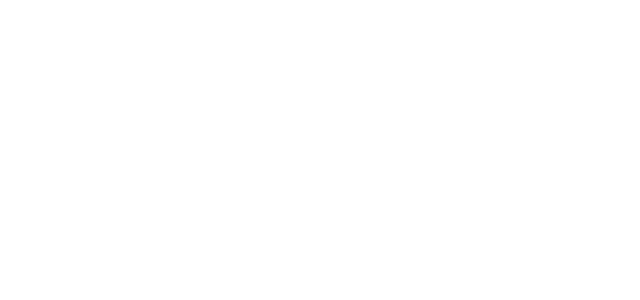
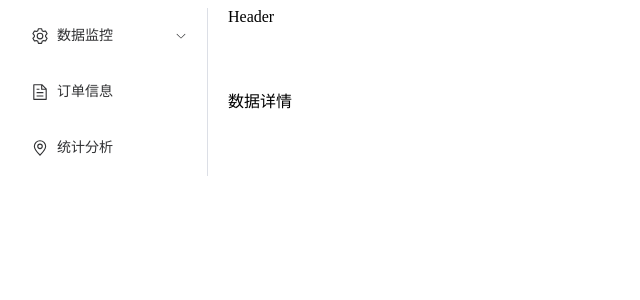
Before and after one commit to blcorder/myVue3App, a Vue app: page /dataWatch in a window 1280 px wide. Before the commit this address had no page. Shown: the top 300 px of the page, without its empty margins (0-640 px from the left). Built offline with nearby package versions, Linux system fonts and the light colour scheme.

Commit message:
'静态路由搭建'

```diff
--- a/src/router/index.ts
+++ b/src/router/index.ts
@@ -13,19 +13,28 @@
     component: HomeView,
     children: [
       {
-        path: '/Menu1',
-        name: 'Menu1',
-        component: () => import('../views/components/Menu1.vue')
+        path: '/home/',
+        redirect: '/dataWatch',
       },
       {
-        path: '/Menu2',
-        name: 'Menu2',
-        component: () => import('../views/components/Menu2.vue')
+        path: '/dataWatch',
+        name: 'dataWatch',
+        component: () => import('../views/components/dataWatch.vue')
       },
       {
-        path: '/Menu3',
-        name: 'Menu3',
-        component: () => import('../views/components/Menu3.vue')
+        path: '/listShow',
+        name: 'listShow',
+        component: () => import('../views/components/listShow.vue')
+      },
+      {
+        path: '/orderInfo',
+        name: 'orderInfo',
+        component: () => import('../views/components/orderInfo.vue')
+      },
+      {
+        path: '/tjfx',
+        name: 'tjfx',
+        component: () => import('../views/components/tjfx.vue')
       }
     ]
   }
--- a/src/views/Nav.vue
+++ b/src/views/Nav.vue
@@ -1,37 +1,38 @@
 <script setup lang="ts">
-import {
-  Document,
-  Menu as IconMenu,
-  Location,
-  Setting,
-} from '@element-plus/icons-vue'
+
 import { reactive } from 'vue'
 import Icon from './icon/Icon.vue'
+import { menus } from './data/menu'
 
-interface Imenus {
-  name: string,
-  url: string,
-  icon?: any
-}
-const items: Imenus[] = [
-  { name: "菜单一", url: '/Menu1', icon: Setting },
-  { name: "菜单二", url: '/Menu2', icon: Document },
-  { name: "菜单三", url: '/Menu3', icon: Location }
-]
-const menus = reactive(items)
 </script>
 
 
 <template>
   <div class="nav-aside">
     <el-menu default-active="2" class="el-menu-vertical-demo" router>
-      <el-menu-item :key="item" v-for="item in menus" :index="item.url">
-        <el-icon>
-          <!-- <component :is="item.icon" /> -->
-          <Icon :icon="item.icon"/>
-        </el-icon>
-        {{ item.name }}
-      </el-menu-item>
+      <template v-for="item in menus" :key="item">
+        <el-sub-menu v-if="item.children" index="item.url">
+          <template #title>
+            <el-icon>
+              <Icon :icon="item.icon" />
+            </el-icon>
+            <span>{{ item.name }}</span>
+          </template>
+          <el-menu-item :key="child" v-for="child in item.children" :index="child.url">
+            <el-icon>
+              <Icon :icon="child.icon" />
+            </el-icon>
+            {{ child.name }}
+          </el-menu-item>
+        </el-sub-menu>
+
+        <el-menu-item v-else :index="item.url">
+          <el-icon>
+            <Icon :icon="item.icon" />
+          </el-icon>
+          {{ item.name }}
+        </el-menu-item>
+      </template>
     </el-menu>
   </div>
 </template>
--- a/src/views/components/Menu1.vue
+++ b/src/views/components/dataWatch.vue
@@ -3,7 +3,7 @@
 </script>
 
 <template>
-    1
+    数据详情
 </template>
 
 <style scoped>
--- a/src/views/components/Menu3.vue
+++ b/src/views/components/listShow.vue
@@ -3,9 +3,7 @@
 </script>
 
 <template>
-    3
+    列表展示
 </template>
 
-<style scoped>
-
-</style>
+<style scoped></style>
--- a/src/views/components/Menu2.vue
+++ b/src/views/components/orderInfo.vue
@@ -3,7 +3,9 @@
 </script>
 
 <template>
-    2
+    订单信息
 </template>
 
-<style scoped></style>
+<style scoped>
+
+</style>
--- /dev/null
+++ b/src/views/components/tjfx.vue
@@ -0,0 +1,7 @@
+<template>
+    统计分析
+</template>
+
+<script setup lang="ts">
+
+</script>
--- /dev/null
+++ b/src/views/data/menu.ts
@@ -0,0 +1,27 @@
+import {
+    Document,
+    Menu as IconMenu,
+    Location,
+    Setting,
+  } from '@element-plus/icons-vue'
+  // 定义接口
+  interface Imenus {
+    name: string,
+    url: string,
+    icon?: any,
+    children?:Array<Imenus>
+  }
+//   Imenus[] Array<Imenus>  使用接口约束数组的两种方式
+ export const menus: Imenus[] = [
+    {
+        name: "数据监控",
+        url: '/home/',
+        icon: Setting,
+        children:[
+            { name: "信息详情", url: '/dataWatch', icon: Document },
+            { name: "列表展示", url: '/listShow', icon: Document }
+        ]
+    },
+    { name: "订单信息", url: '/orderInfo', icon: Document },
+    { name: "统计分析", url: '/tjfx', icon: Location }
+  ]
```
